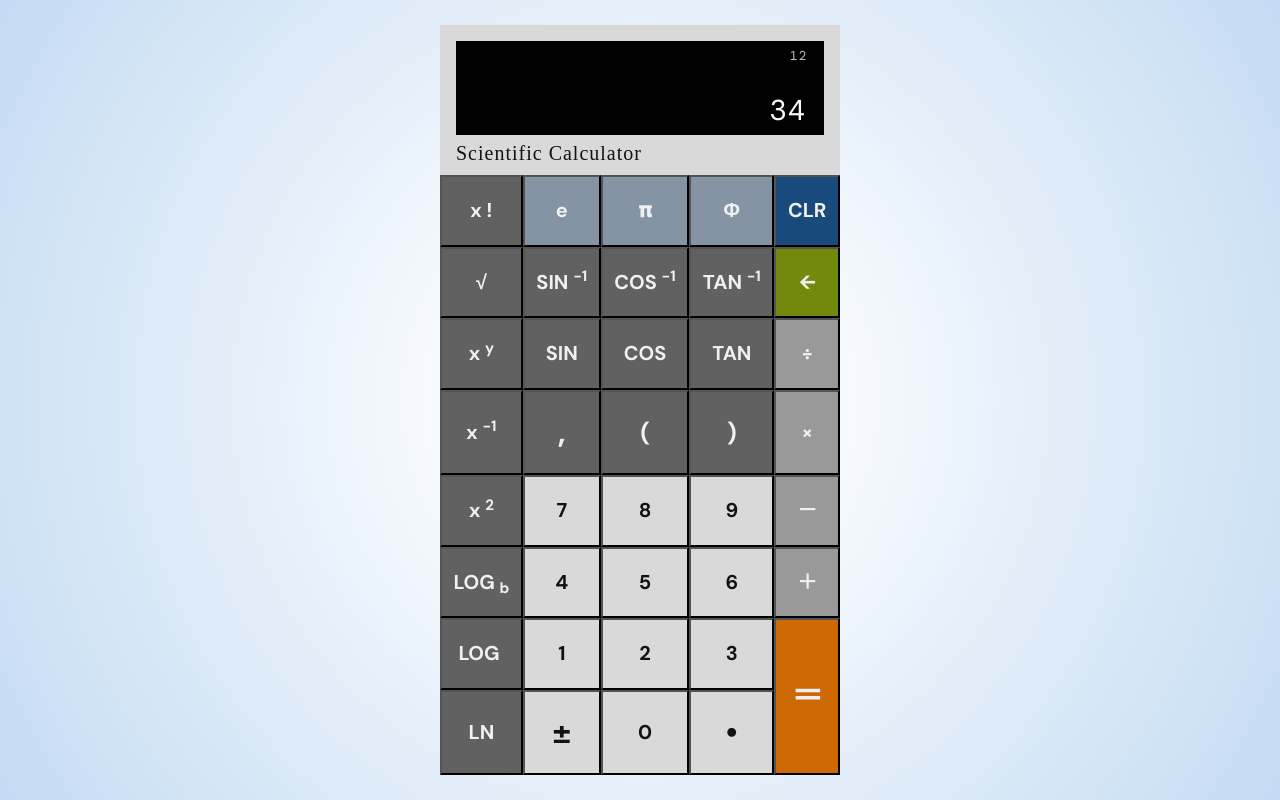
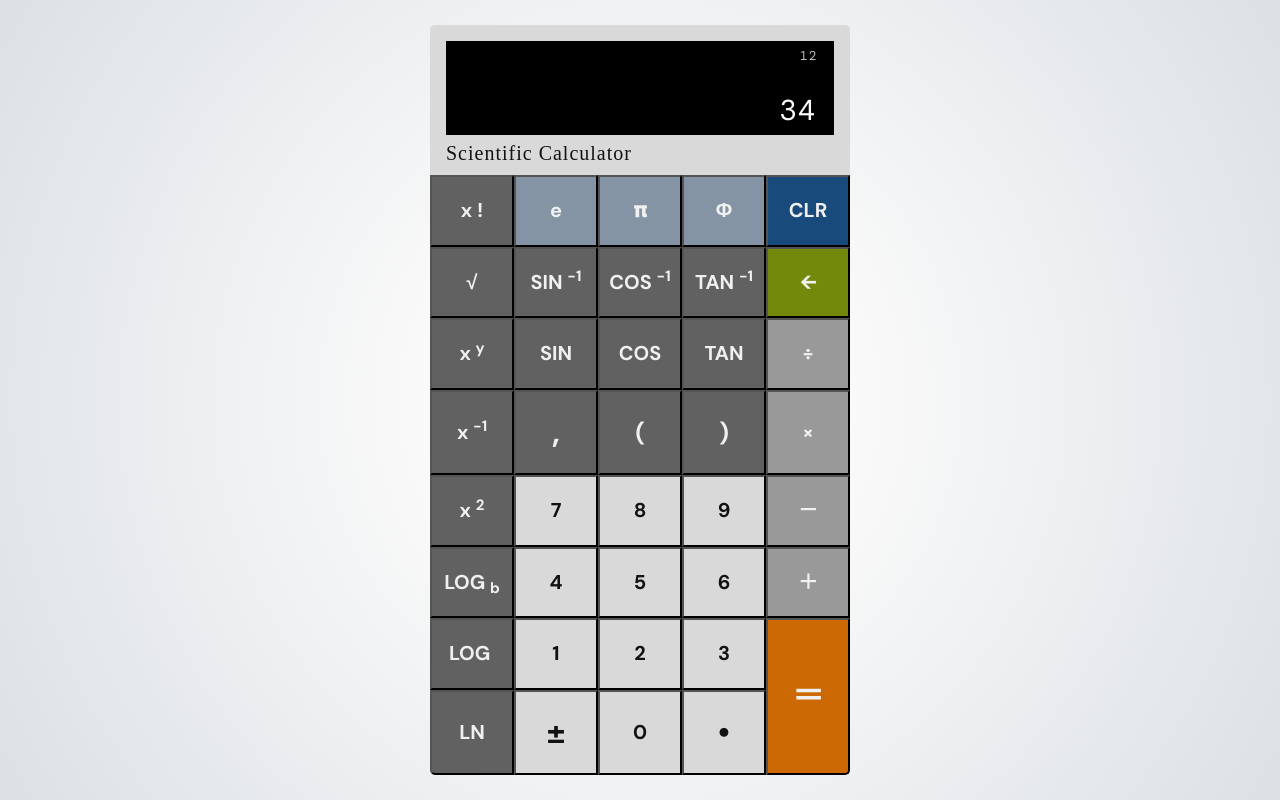
Before and after one commit to MAbdurahman/js-scientific-calculator, a website: page index.html in a window 1280 px wide. Drawn offline with nearby package versions, Linux system fonts and the light colour scheme.

Commit message:
Improve appearance of calculator buttons and display

```diff
--- a/scss/main.scss
+++ b/scss/main.scss
@@ -73,6 +73,7 @@
   --clr-neutral-700: hsla(0, 0%, 19%, 100%);
   --clr-neutral-800: hsla(0, 0%, 7%, 100%);
 
+  --clr-augmented-000: hsla(210, 15%, 88%, 100%);
   --clr-augmented-100: hsla(210, 15%, 58%, 100%);
   --clr-augmented-200: hsla(210, 11%, 50%, 100%);
   --clr-augmented-300: hsla(210, 11%, 36%, 100%);
@@ -102,7 +103,7 @@
 
   --ls-letter-spacing: 1px;
 
-  --br-border-radius: 13px;
+  --br-border-radius: 5px;
 }
 
 html {
@@ -132,7 +133,7 @@ body {
   font-size: 1rem;
   letter-spacing: var(--ls-letter-spacing);
   color: var(--clr-augmented-400);
-  background-image: radial-gradient(circle, var(--clr-primary-100) 28%, var(--clr-primary-200) 100%);
+  background-image: radial-gradient(circle, var(--clr-neutral-100) 28%, var(--clr-augmented-000) 100%);
   transition: filter 0.5s;
 }
 
@@ -197,7 +198,7 @@ body {
   position: absolute;
   top: 50%;
   left: 50%;
-  width: 400px;
+  width: 420px;
   -webkit-transform: translate(-50%,-50%);
   -ms-transform: translateX(-50%) translateY(-50%);
   transform: translate(-50%,-50%);
@@ -212,6 +213,8 @@ body {
   justify-content: space-between;
   padding: 16px;
   background-color: var(--clr-neutral-300);
+  border-top-left-radius: var(--br-border-radius);
+  border-top-right-radius: var(--br-border-radius);
 
 }
 
@@ -261,7 +264,7 @@ body {
 
 .calculator-buttons {
   height: 600px;
-  width: 400px;
+  width: 420px;
   display: grid;
   grid-template-areas:
     'FAC EUC PIE PHI ACC'
@@ -276,9 +279,12 @@ body {
 }
 
 .calculator-button {
+
+  width: 84px;
   font-family: var(--ff-font-number);
   font-weight: var(--fw-font-weight-700) !important;
   font-size: 1.25rem;
+  cursor: pointer;
 }
 
 .number-btn {
@@ -482,12 +488,14 @@ body {
   font-size: 32px;
   background-color: var(--clr-assigned-03);
   color: var(--clr-assigned-12);
+  border-bottom-right-radius: var(--br-border-radius);
 }
 
 #natural-log {
   grid-area: NLG;
   background-color: var(--clr-assigned-13);
   color: var(--clr-assigned-12);
+  border-bottom-left-radius: var(--br-border-radius);
 }
 
 #plus-minus {
```
Also changed, not shown: css/main.css, 1 other file.
